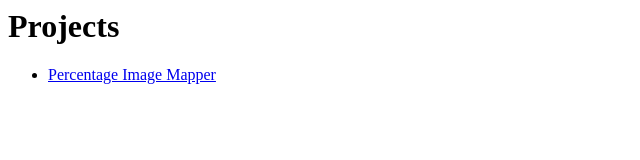
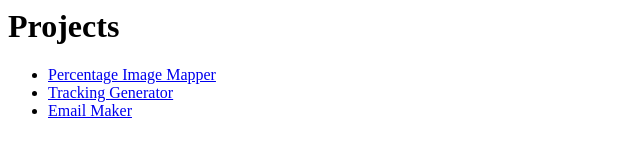
Before and after one commit to DLar/dlar.github.io, a plain HTML site: page index.html in a window 1280 px wide. Shown: the whole page, without its empty margins (0-640 px from the left). Drawn offline with Linux system fonts and the light colour scheme.

Commit message:
Add Links

```diff
--- a/index.html
+++ b/index.html
@@ -1,4 +1,6 @@
 <h1>Projects</h1>
 <ul>
   <li><a href="/Canvas-tutorials/">Percentage Image Mapper</a></li>
+  <li><a href="/tracking-generator/">Tracking Generator</a></li>
+  <li><a href="/email-maker/">Email Maker</a></li>
 </ul>
```
